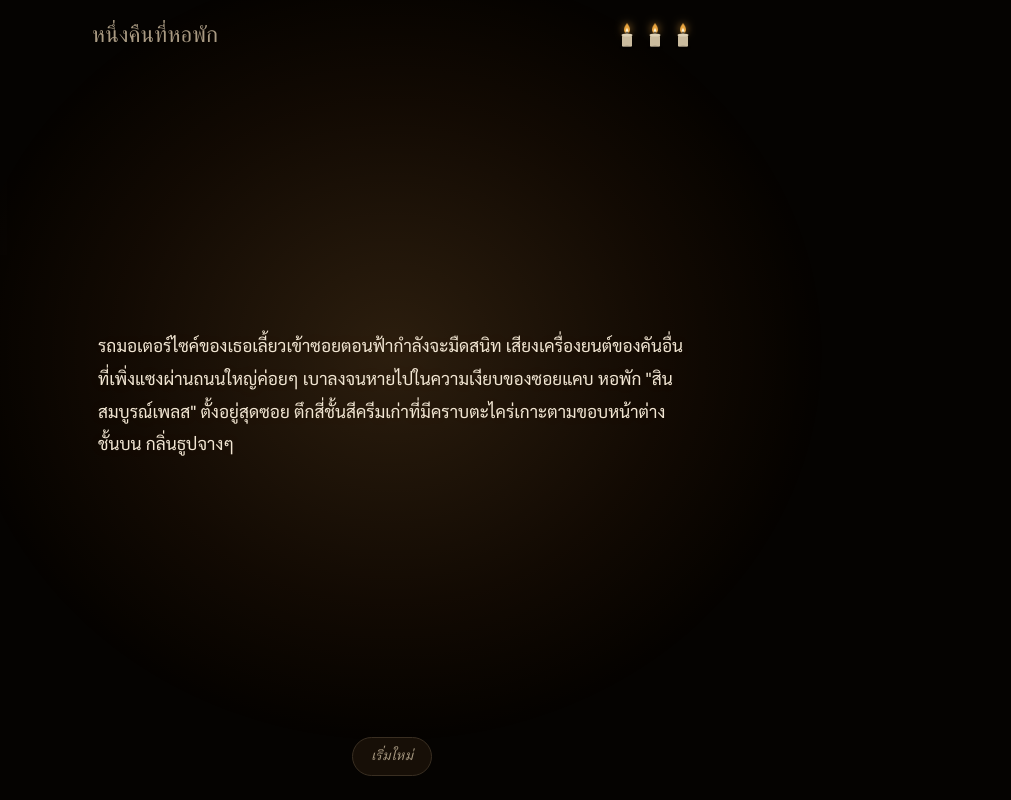
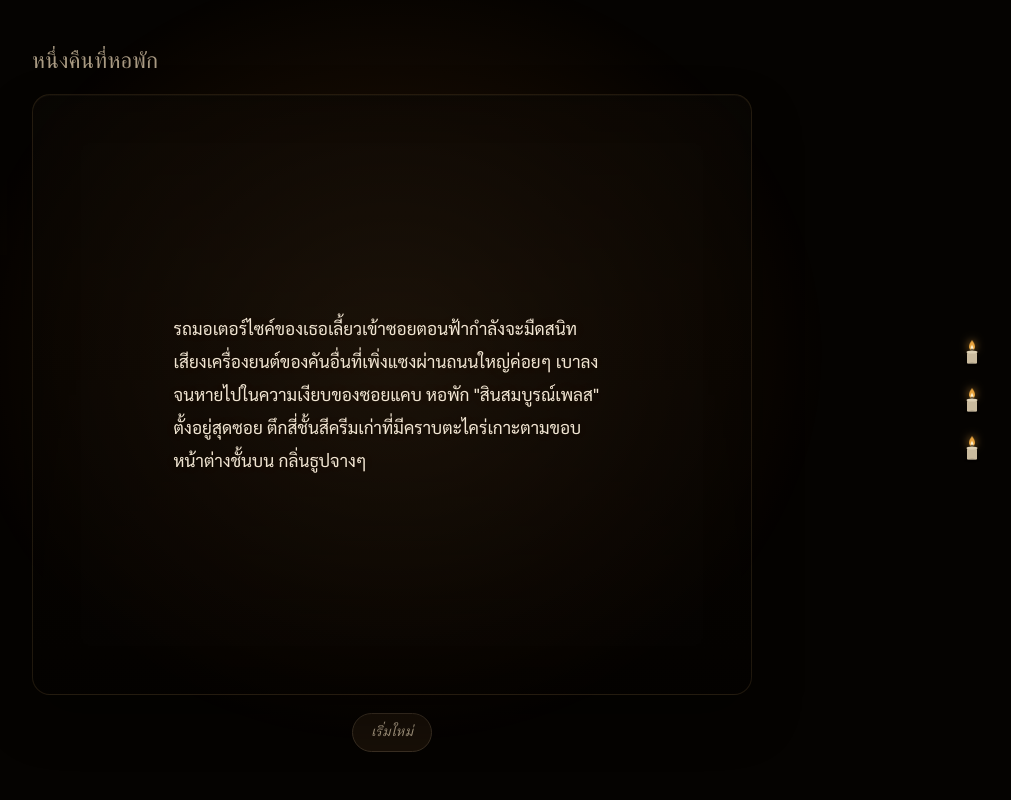
Before and after one commit to peerapongsm/if-horpak, a Next.js app: page / in a window 1280 px wide. Shown: the whole page, without its empty margins (248-1259 px from the left). Built offline with nearby package versions, Linux system fonts and the light colour scheme; a web font is replaced by a local one.

Commit message:
design: v2 pass — surface contrast, orphan-free text, per-device layouts

```diff
--- a/app/globals.css
+++ b/app/globals.css
@@ -11,6 +11,8 @@
   --color-paper: #e7d7b6;
   --color-paper-dark: #d6c093;
   --color-ink: #2b1d10;
+  --color-surface: rgba(14, 9, 5, 0.6);
+  --color-surface-edge: rgba(168, 132, 79, 0.16);
   --font-body: var(--font-sarabun), "Noto Sans Thai", system-ui, sans-serif;
   --font-accent: var(--font-trirong), "Noto Serif Thai", serif;
   --font-title: var(--font-charmonman), var(--font-trirong), serif;
@@ -131,6 +133,7 @@ body::before {
   color: var(--color-text-dim);
   letter-spacing: 0.01em;
   margin: 0;
+  text-wrap: balance;
 }
 
 .sanity-candles {
@@ -214,8 +217,15 @@ body::before {
   flex-direction: column;
   justify-content: center;
   gap: 24px;
-  padding: 28px 6px;
+  padding: 30px 22px;
   min-height: 40vh;
+  background: linear-gradient(180deg, rgba(16, 11, 6, 0.58), rgba(6, 4, 2, 0.42));
+  border: 1px solid var(--color-surface-edge);
+  border-radius: 18px;
+  box-shadow:
+    inset 0 1px 0 rgba(255, 220, 170, 0.03),
+    inset 0 0 46px rgba(0, 0, 0, 0.3),
+    0 24px 48px rgba(0, 0, 0, 0.35);
 }
 
 .story-text {
@@ -225,7 +235,9 @@ body::before {
   text-shadow: 0 0 20px rgba(255, 180, 90, 0.1);
   white-space: pre-line;
   cursor: pointer;
-  margin: 0;
+  margin: 0 auto;
+  max-width: 40ch;
+  text-wrap: pretty;
 }
 
 .story-text:focus-visible {
@@ -251,6 +263,7 @@ body::before {
   font-size: 1rem;
   line-height: 1.6;
   text-align: right;
+  text-wrap: balance;
   padding: 16px 20px;
   border-radius: 3px 14px 3px 14px;
   cursor: pointer;
@@ -326,11 +339,19 @@ body::before {
 
 .ending-screen {
   position: relative;
+  z-index: 1;
   flex: 1;
   display: flex;
   flex-direction: column;
   gap: 18px;
-  padding: 8px 4px 24px;
+  padding: 32px 22px;
+  background: linear-gradient(180deg, rgba(16, 11, 6, 0.58), rgba(6, 4, 2, 0.42));
+  border: 1px solid var(--color-surface-edge);
+  border-radius: 18px;
+  box-shadow:
+    inset 0 1px 0 rgba(255, 220, 170, 0.03),
+    inset 0 0 46px rgba(0, 0, 0, 0.3),
+    0 24px 48px rgba(0, 0, 0, 0.35);
 }
 
 .incense-wisp {
@@ -381,6 +402,8 @@ body::before {
   margin: 0 0 4px;
   color: var(--color-accent);
   text-shadow: 0 0 24px rgba(232, 163, 61, 0.35);
+  text-align: center;
+  text-wrap: balance;
 }
 
 .ending-collection {
@@ -423,6 +446,45 @@ body::before {
   margin-top: 18px;
 }
 
+/* Desktop: a wider, more comfortable reading column with the candle status
+   pulled out as a fixed dock beside the page, and choices laid out as a
+   2-up grid once there are enough of them to warrant it. Mobile keeps the
+   single-column, thumb-first layout untouched below this breakpoint. */
+@media (min-width: 1024px) {
+  .screen {
+    max-width: 760px;
+    padding-top: 48px;
+    padding-bottom: 48px;
+  }
+
+  .story-panel {
+    padding: 44px 52px;
+  }
+
+  .story-text {
+    max-width: 46ch;
+  }
+
+  .topbar {
+    justify-content: flex-start;
+  }
+
+  .sanity-candles {
+    position: fixed;
+    top: 50%;
+    right: clamp(24px, 4vw, 64px);
+    transform: translateY(-50%);
+    flex-direction: column;
+    gap: 18px;
+  }
+
+  .choice-list-grid {
+    display: grid;
+    grid-template-columns: repeat(2, 1fr);
+    gap: 14px 18px;
+  }
+}
+
 @media (prefers-reduced-motion: reduce) {
   body::before {
     animation: none;
--- a/components/ChoiceList.tsx
+++ b/components/ChoiceList.tsx
@@ -6,8 +6,9 @@ interface ChoiceListProps {
 }
 
 export default function ChoiceList({ choices, onChoose }: ChoiceListProps) {
+  const gridClass = choices.length >= 3 ? "choice-list choice-list-grid" : "choice-list";
   return (
-    <div className="choice-list">
+    <div className={gridClass}>
       {choices.map((choice, i) => (
         <button key={i} type="button" className="choice-btn" onClick={() => onChoose(choice)}>
           {choice.label}
```
